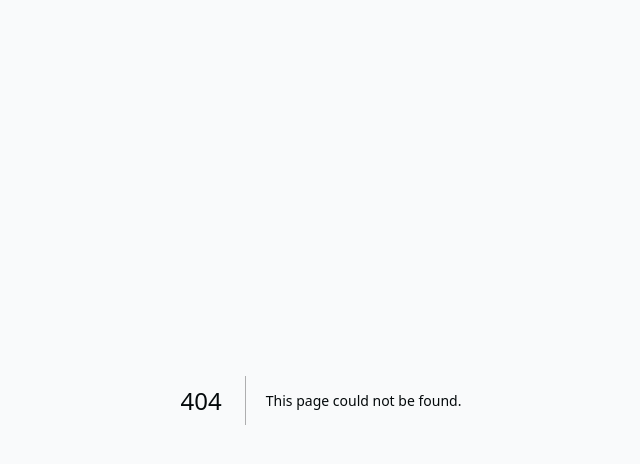
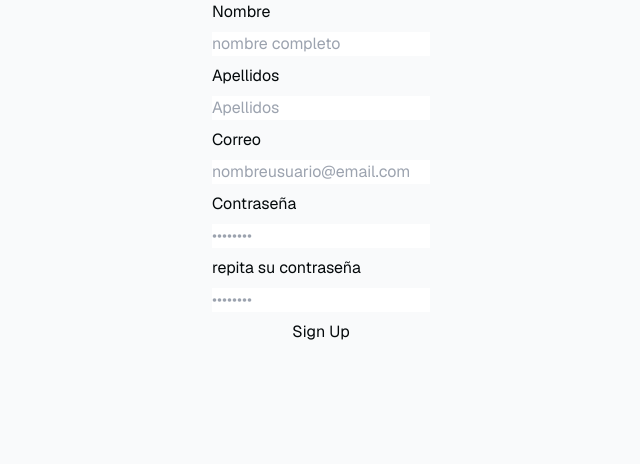
Before and after one commit to DevFajardo/CMI, a Next.js app: page /user/signUp in a window 1280 px wide. Before the commit this address had no page. Shown: the top 464 px of the page, without its empty margins (319-959 px from the left). Built offline with nearby package versions, Linux system fonts and the light colour scheme.

Commit message:
Sign In and Sign Up

```diff
--- /dev/null
+++ b/app/user/HandleLogin.tsx
@@ -0,0 +1,50 @@
+"use server"
+import { createClient } from "@/utils/supabase/server";
+import { redirect } from "next/navigation";
+import { headers } from "next/headers";
+
+const SignIn = async (formData: FormData) => {
+    const email = formData.get("email") as string;
+    const password = formData.get("password") as string;
+    const supabase = createClient();
+
+    const { error } = await supabase.auth.signInWithPassword({
+        email,
+        password,
+    });
+
+    if (error) {
+        return redirect("/user/login?message=Could not authenticate user");
+    }
+
+    return redirect("/protected");
+
+};
+
+const signUp = async (formData: FormData) => {
+
+    const origin = headers().get("origin");
+    const email = formData.get("email") as string;
+    const password = formData.get("password") as string;
+    const supabase = createClient();
+
+    const { error } = await supabase.auth.signUp({
+        email,
+        password,
+        options: {
+            emailRedirectTo: `${origin}/auth/callback`,
+        },
+    });
+
+    if (error) {
+        return redirect("/login?message=Could not authenticate user");
+    }
+
+    return redirect("/login?message=Check email to continue sign in process");
+};
+
+const LogSignUp = async () => {
+    redirect("/user/signUp");
+};
+
+export { SignIn, signUp, LogSignUp };
--- /dev/null
+++ b/app/user/login/page.tsx
@@ -0,0 +1,69 @@
+"use client"
+import { SubmitButton } from "../submit-button"
+import { LogSignUp, SignIn } from "../HandleLogin"
+import { useEffect, useState } from "react";
+export default function userLogin({
+    searchParams,
+}: {
+    searchParams: { message: string };
+}): JSX.Element {
+    const [logFields, setLogFields] = useState({
+        email: "",
+        password: "",
+    });
+
+    const handleLogFieldChange = (e: React.ChangeEvent<HTMLInputElement>) => {
+        setLogFields({
+            ...logFields,
+            [e.target.name]: e.target.value,
+        });
+    }
+
+    const [message, setMessage] = useState(searchParams?.message || "");
+
+    useEffect(() => {
+
+        const timer = setTimeout(() => {
+            setMessage("");
+        }, 2500); // 2500 milisegundos = 2,5 segundos
+
+        return () => clearTimeout(timer);
+    }, [searchParams.message]);
+    // maneja la cantidad de tiempo que el mensaje de error se muestra en pantalla si el login no es validado
+
+    const areFieldsNotEmpty = logFields.email !== "" && logFields.password !== ""; //verifica que los inputs no esten vacios
+
+    return (
+        <div>
+            <form className="animate-in flex-1 flex flex-col w-full justify-center gap-2 text-foreground">
+
+                <label htmlFor="email" className="text-md">Correo</label>
+                <input type="email" name="email" placeholder="useremail@email.com" className="" value={logFields.email} onChange={handleLogFieldChange} />
+                <label htmlFor="password" className="text-md">Contraseña</label>
+                <input type="password" className="" name="password" placeholder="••••••••" value={logFields.password} onChange={handleLogFieldChange} />
+                <SubmitButton
+                    formAction={SignIn}
+                    className=""
+                    pendingText="Signing In..."
+                    disabled={!areFieldsNotEmpty} //desabilita el boton si los campos estan vacios
+                >
+                    Iniciar Sesion
+                </SubmitButton>
+                <SubmitButton
+                    formAction={LogSignUp}
+                    className=""
+                    pendingText="sign up..."
+                >
+                    Registrarse
+                </SubmitButton>
+                {message !== "" ? (
+                    <p className="mt-4 p-4 bg-foreground/10 text-foreground text-center">
+                        {message}
+                    </p>
+                ) : null}
+            </form>
+
+
+        </div>
+    )
+}
--- /dev/null
+++ b/app/user/signUp/page.tsx
@@ -0,0 +1,44 @@
+"use client"
+import { SubmitButton } from "../submit-button"
+import { signUp } from "../HandleLogin"
+import { useState } from "react";
+export default function userSignUp() {
+    const [fields, setFields] = useState({
+        name: "",
+        lastName: "",
+        email: "",
+        password: "",
+        repeatpassword: ""
+    });
+    const handleFieldChange = (e: React.ChangeEvent<HTMLInputElement>) => {
+        setFields({
+            ...fields,
+            [e.target.name]: e.target.value
+        });
+    }
+    const areFieldsNotEmpty = fields.name !== "" && fields.lastName !== "" && fields.email !== "" && fields.password !== "" && fields.repeatpassword !== "";
+    return (
+        <div>
+            <form className="animate-in flex-1 flex flex-col w-full justify-center gap-2 text-foreground">
+                <label htmlFor="name" className="text-md">Nombre</label>
+                <input type="text" name="name" placeholder="nombre completo" value={fields.name} onChange={handleFieldChange} />
+                <label htmlFor="lastName" className="text-md">Apellidos</label>
+                <input type="text" name="lastName" placeholder="Apellidos" value={fields.lastName} onChange={handleFieldChange} />
+                <label htmlFor="email" className="text-md">Correo</label>
+                <input type="email" name="email" placeholder="nombreusuario@email.com" value={fields.email} onChange={handleFieldChange} />
+                <label htmlFor="password" className="text-md">Contraseña</label>
+                <input type="password" name="password" placeholder="••••••••" value={fields.password} onChange={handleFieldChange} />
+                <label htmlFor="repeatpassword">repita su contraseña</label>
+                <input type="password" name="repeatpassword" placeholder="••••••••" value={fields.repeatpassword} onChange={handleFieldChange} />
+                <SubmitButton
+                    formAction={signUp}
+                    className=""
+                    pendingText="Signing Up..."
+                    disabled={!areFieldsNotEmpty}
+                >
+                    Sign Up
+                </SubmitButton>
+            </form>
+        </div>
+    )
+}
--- /dev/null
+++ b/app/user/submit-button.tsx
@@ -0,0 +1,19 @@
+'use client'
+import { useFormStatus } from "react-dom";
+import { type ComponentProps } from "react";
+
+type props = ComponentProps<"button"> & {
+    pendingText?: string;
+}
+
+export function SubmitButton({ children, pendingText, ...props }: props) {
+    const { pending, action } = useFormStatus();
+
+    const isPending = pending && action === props.formAction;
+
+    return (
+        <button {...props} type="submit" aria-disabled={pending}>
+            {isPending ? pendingText : children}
+        </button>
+    )
+}
```
Also changed, not shown: 2 other files (tests, documents, lock files or other folders).
